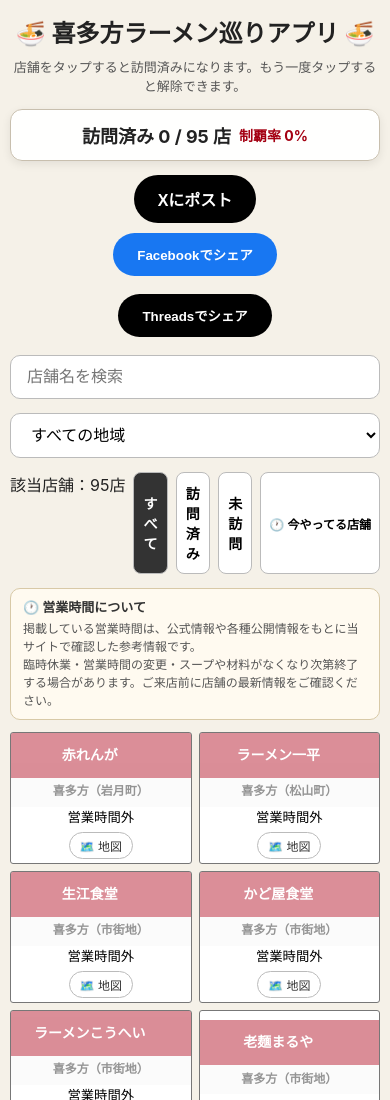
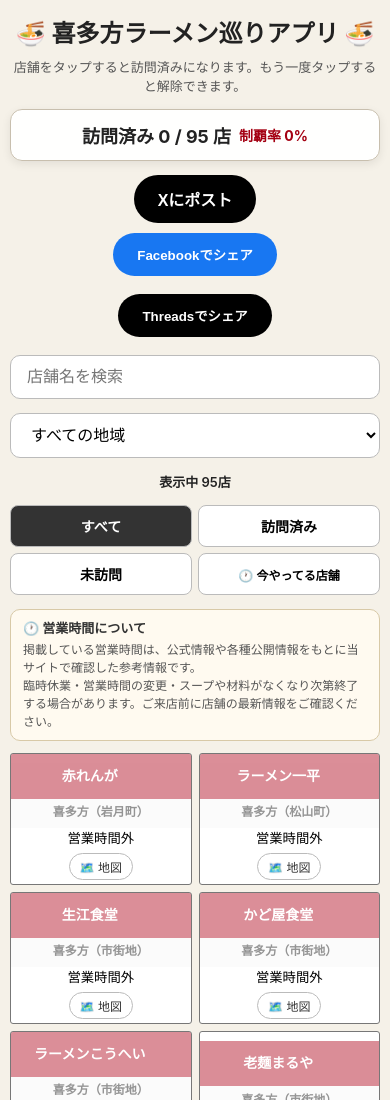
Before and after one commit to mkttuka1242-png/kitakata-ramen-app, a plain HTML site: page index.html in a window 390 px wide. Shown: the top 1100 px of the page. Drawn offline with Linux system fonts and the light colour scheme; no server answers.

Commit message:
独自URL対応とスマホ表示を改善

```diff
--- a/app.js
+++ b/app.js
@@ -199,7 +199,7 @@
 const shareXTopButton = document.getElementById("share-x-top");
 
 shareXButton.addEventListener("click", () => {
- const text = `🍜 喜多方ラーメン巡り\n現在${visited.length}/${shopData.length}店を訪問しました！\n制覇率${Math.round((visited.length / shopData.length) * 100)}%\n#喜多方ラーメン\nhttps://mkttuka1242-png.github.io/kitakata-ramen-app/`;
+ const text = `🍜 喜多方ラーメン巡り\n現在${visited.length}/${shopData.length}店を訪問しました！\n制覇率${Math.round((visited.length / shopData.length) * 100)}%\n#喜多方ラーメン\nhttps://kitakataramen.aizu.blog/`;
  const xUrl = "https://twitter.com/intent/tweet?text=" + encodeURIComponent(text);
  window.open(xUrl, "_blank");
  });
@@ -244,7 +244,7 @@
 button.hidden = !(matchesKeyword && matchesArea && matchesVisit && matchesOpen);
 if (!button.hidden) visibleCount++;
 });
-document.getElementById("result-count").textContent = `該当店舗：${visibleCount}店`;
+document.getElementById("result-count").textContent = `表示中 ${visibleCount}店`;
 }
 
 shopSearch.addEventListener("input", applyFilters);
@@ -270,7 +270,7 @@
 const facebookShareTop = document.getElementById("share-facebook-top");
 
 facebookShareTop.addEventListener("click", () => {
-const shareUrl = "https://mkttuka1242-png.github.io/kitakata-ramen-app/";
+const shareUrl = "https://kitakataramen.aizu.blog/";
 const facebookUrl = `https://www.facebook.com/sharer/sharer.php?u=${encodeURIComponent(shareUrl)}`;
 window.open(facebookUrl, "_blank", "noopener,noreferrer");
 });
@@ -278,7 +278,7 @@
 const threadsShareTop = document.getElementById("share-threads-top");
 
 threadsShareTop.addEventListener("click", () => {
-  const shareUrl = "https://mkttuka1242-png.github.io/kitakata-ramen-app/";
+  const shareUrl = "https://kitakataramen.aizu.blog/";
   const done = visited.length;
   const percent = Math.round((done / shopData.length) * 100);
   const shareText = ` 喜多方ラーメン巡り\n訪問済み ${done} / ${shopData.length}店\n制覇率 ${percent}%`;
--- a/index.html
+++ b/index.html
@@ -35,8 +35,9 @@
 <option value="山都町">山都町</option>
 <option value="高郷町">高郷町</option>
 </select>
+<div id="result-count">表示中 95店</div>
 <div class="filters">
-  <div id="result-count">該当店舗：95店</div>
+
   <button id="filter-all"  class="active" type="button">すべて</button>
   <button id="filter-visited" type="button">訪問済み</button>
   <button id="filter-unvisited" type="button">未訪問</button>
--- a/style.css
+++ b/style.css
@@ -332,3 +332,24 @@
     white-space: nowrap;
   }
 }
+@media (max-width: 600px) {
+  #result-count {
+    width: 100%;
+    text-align: center;
+    margin: 8px 0 6px;
+    font-size: 13px;
+    font-weight: 600;
+  }
+}
+@media (max-width: 600px) {
+  .filters {
+    display: grid;
+    grid-template-columns: repeat(2, 1fr);
+    gap: 6px;
+  }
+
+  .filters button {
+    width: 100%;
+    margin: 0;
+  }
+}
```
